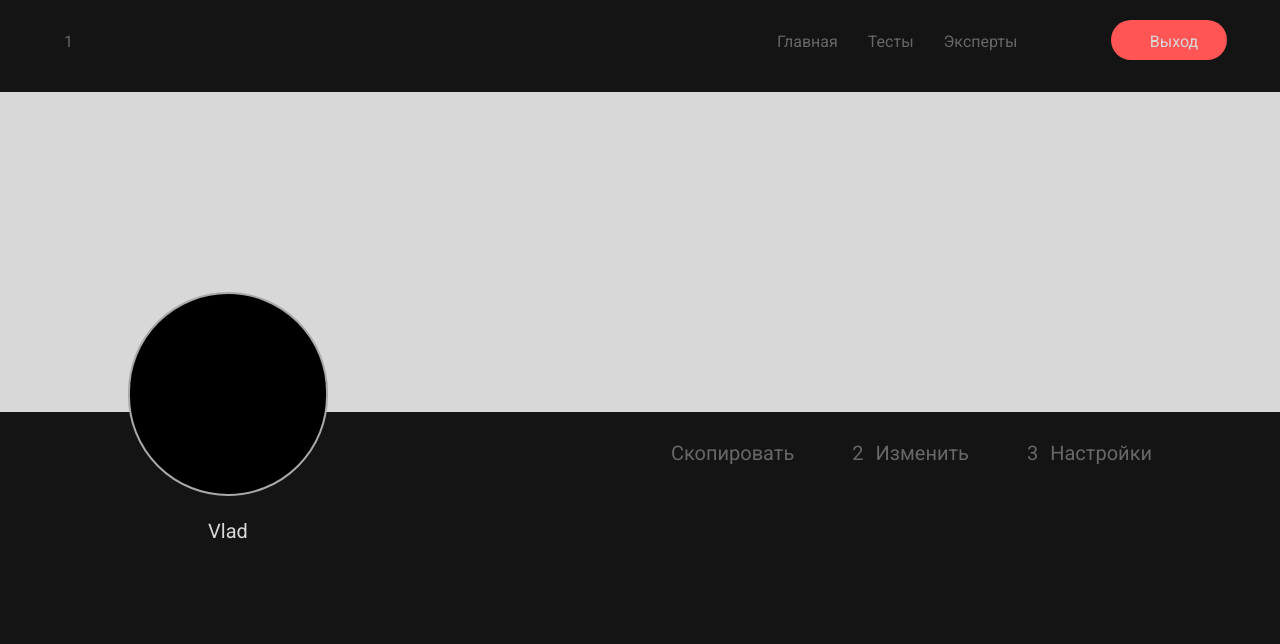
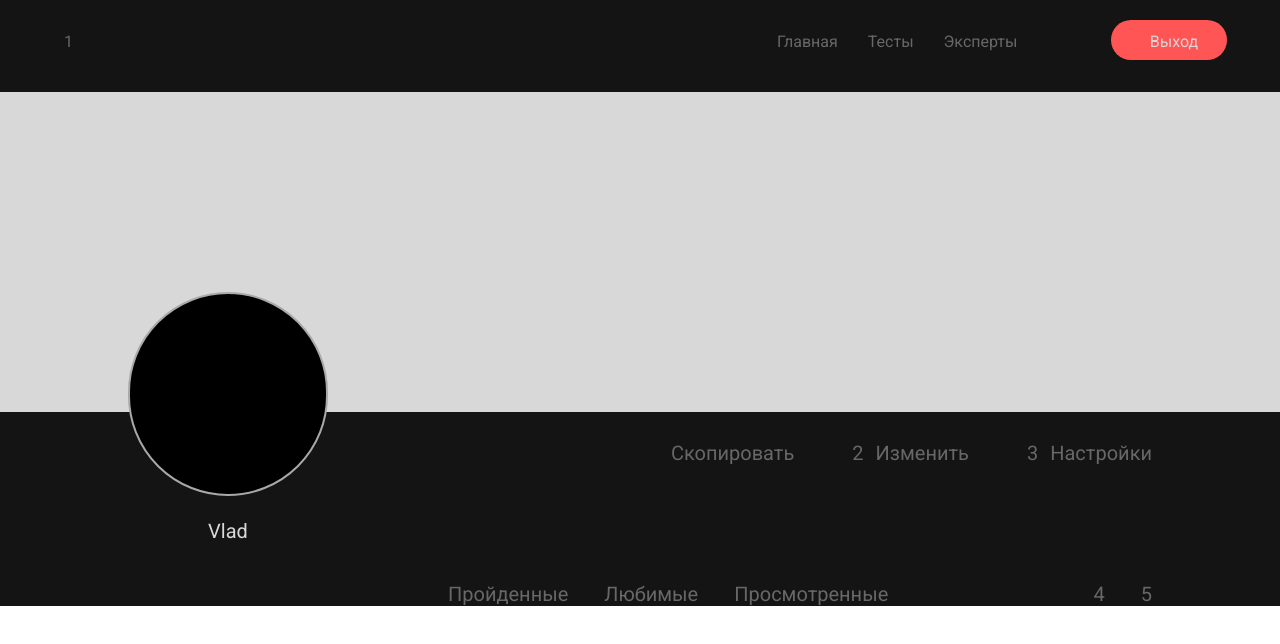
Before and after one commit to FrowningCat/psychology-tests, a React (Vite) app: page /personalAccount in a window 1280 px wide. Shown: the top 644 px of the page. Built offline with nearby package versions, Linux system fonts and the light colour scheme.

Commit message:
add blocks scrollBar and img in personalAccount page

```diff
--- a/src/components/PersonalAccount/PersonalAccount.jsx
+++ b/src/components/PersonalAccount/PersonalAccount.jsx
@@ -53,13 +53,23 @@ export default function personalAccount() {
                 </div>
                 <div className="personalAccount__main__scrollBar">
                     <div className="personalAccount__main__scrollBar__textBlock">
-                        <div className="personalAccount__main__scrollBar__textBlock__text"></div>
-                        <div className="personalAccount__main__scrollBar__textBlock__text"></div>
-                        <div className="personalAccount__main__scrollBar__textBlock__text"></div>
+                        <div className="personalAccount__main__scrollBar__textBlock__text">
+                            Пройденные
+                        </div>
+                        <div className="personalAccount__main__scrollBar__textBlock__text">
+                            Любимые
+                        </div>
+                        <div className="personalAccount__main__scrollBar__textBlock__text">
+                            Просмотренные
+                        </div>
                     </div>
                     <div className="personalAccount__main__scrollBar__positioningTest">
-                        <div className="personalAccount__main__scrollBar__positioningTest__img"></div>
-                        <div className="personalAccount__main__scrollBar__positioningTest__img"></div>
+                        <div className="personalAccount__main__scrollBar__positioningTest__img">
+                            4
+                        </div>
+                        <div className="personalAccount__main__scrollBar__positioningTest__img">
+                            5
+                        </div>
                     </div>
                 </div>
                 <div className="personalAccount__main__test"></div>
--- a/src/components/PersonalAccount/personalAccount.css
+++ b/src/components/PersonalAccount/personalAccount.css
@@ -46,7 +46,6 @@
   line-height: 23px;
   margin: -15vh 10vw 0 10vw;
   width: 80vw;
-  height: 100ch;
 }
 .personalAccount__main__userInfo {
   display: flex;
@@ -91,4 +90,27 @@
 }
 .personalAccount__main__userInfo__data__editProfileAndSetting__text:hover {
   color: #ff5555;
+}
+.personalAccount__main__scrollBar {
+  margin-top: 5vh;
+  display: flex;
+  justify-content: space-between;
+}
+.personalAccount__main__scrollBar__textBlock {
+  margin-left: 25vw;
+  display: flex;
+  gap: 36px;
+}
+.personalAccount__main__scrollBar__textBlock__text {
+  cursor: pointer;
+}
+.personalAccount__main__scrollBar__textBlock__text:hover {
+  color: #ff5555;
+}
+.personalAccount__main__scrollBar__positioningTest {
+  display: flex;
+  gap: 36px;
+}
+.personalAccount__main__scrollBar__positioningTest__img {
+  cursor: pointer;
 }/*# sourceMappingURL=personalAccount.css.map */
--- a/src/components/PersonalAccount/personalAccount.scss
+++ b/src/components/PersonalAccount/personalAccount.scss
@@ -66,7 +66,6 @@ $buttonHoverColor: #676767;
         line-height: $lineHeightMain;
         margin: -15vh 10vw 0 10vw;
         width: 80vw;
-        height: 100ch;
         &__userInfo {
             display: flex;
             justify-content: space-between;
@@ -111,5 +110,28 @@ $buttonHoverColor: #676767;
                 }
             }
         }
+        &__scrollBar {
+            margin-top: 5vh;
+            display: flex;
+            justify-content: space-between;
+            &__textBlock {
+                margin-left: 25vw;
+                display: flex;
+                gap: 36px;
+                &__text {
+                    cursor: pointer;
+                }
+                &__text:hover {
+                    color: $textHoverColor;
+                }
+            }
+            &__positioningTest {
+                display: flex;
+                gap: 36px;
+                &__img {
+                    cursor: pointer;
+                }
+            }
+        }
     }
 }
```
Also changed, not shown: 1 other file (tests, documents, lock files or other folders).
